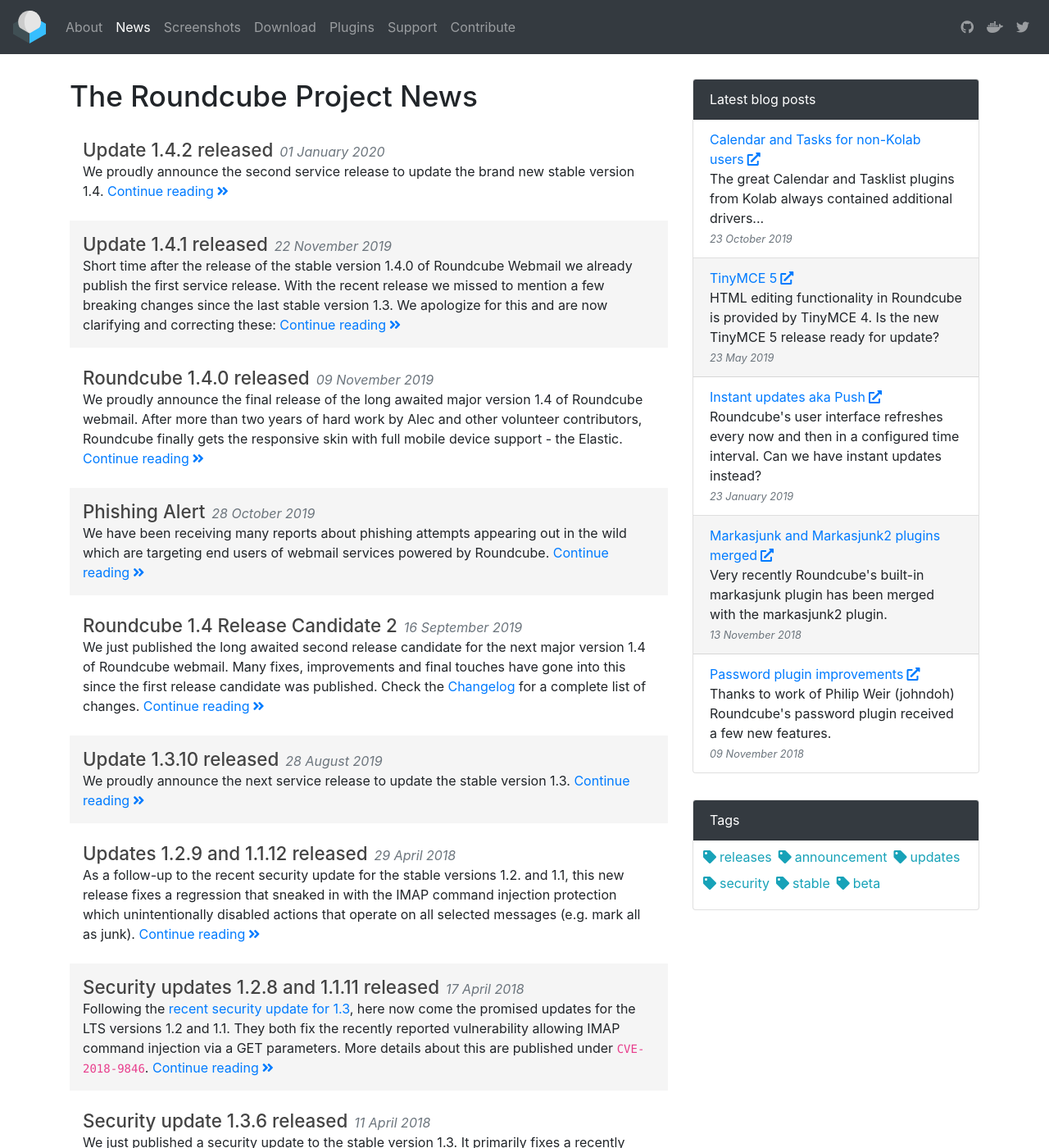
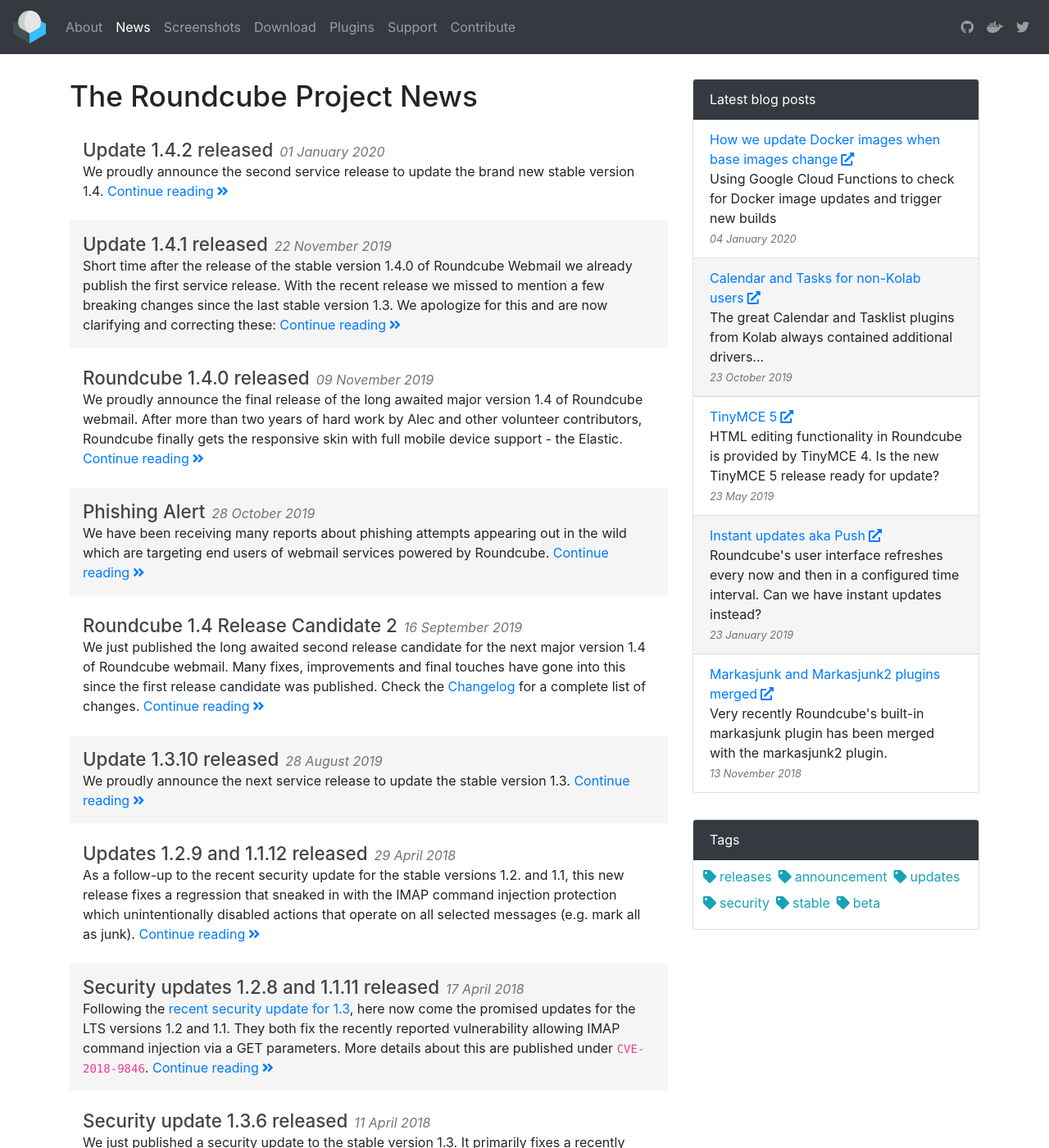
Before and after one commit to roundcube/roundcube.github.com, a Jekyll site: the page built from news/index.html, in a window 1280 px wide and 1400 px high. Shown: the whole window at 82% size. Built offline with Jekyll 4.4.1, drawn with Linux system fonts in a browser that asks for light colours; nearby versions of some CDN libraries; the list of posts is cut into pages by our own code; comment, search, counter and statistics services are not loaded.

Commit message:
Add new blog post about Docker image builds

```diff
--- a/_data/blogs.json
+++ b/_data/blogs.json
@@ -1,4 +1,10 @@
 [
+    {
+        "title": "How we update Docker images when base images change",
+        "date": "2020-01-04",
+        "url": "https://roundcubeinbox.wordpress.com/2020/01/04/update-docker-images-when-base-image-changes/",
+        "excerpt": "Using Google Cloud Functions to check for Docker image updates and trigger new builds",
+    },
     {
         "title": "Calendar and Tasks for non-Kolab users",
         "date": "2019-10-23",
```
